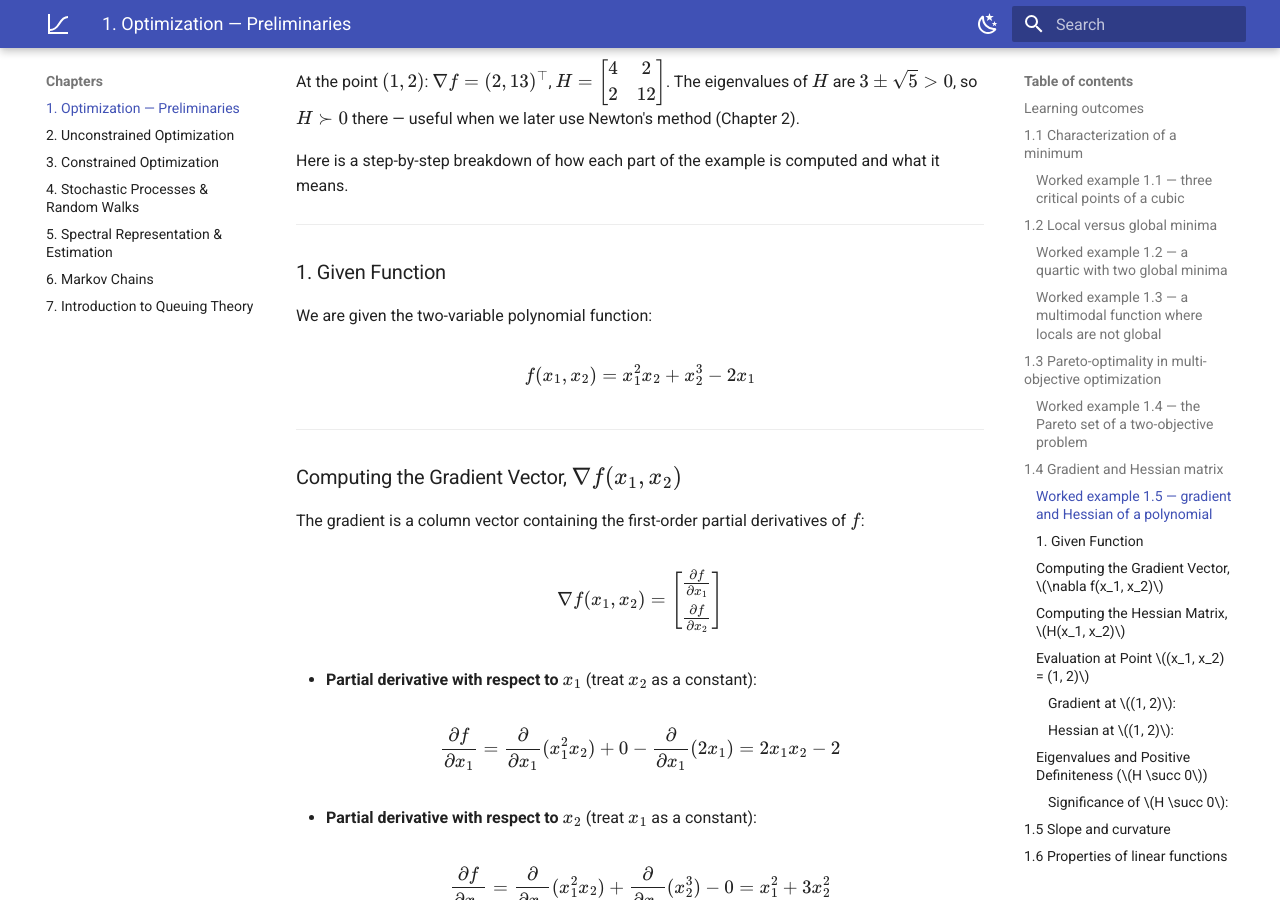
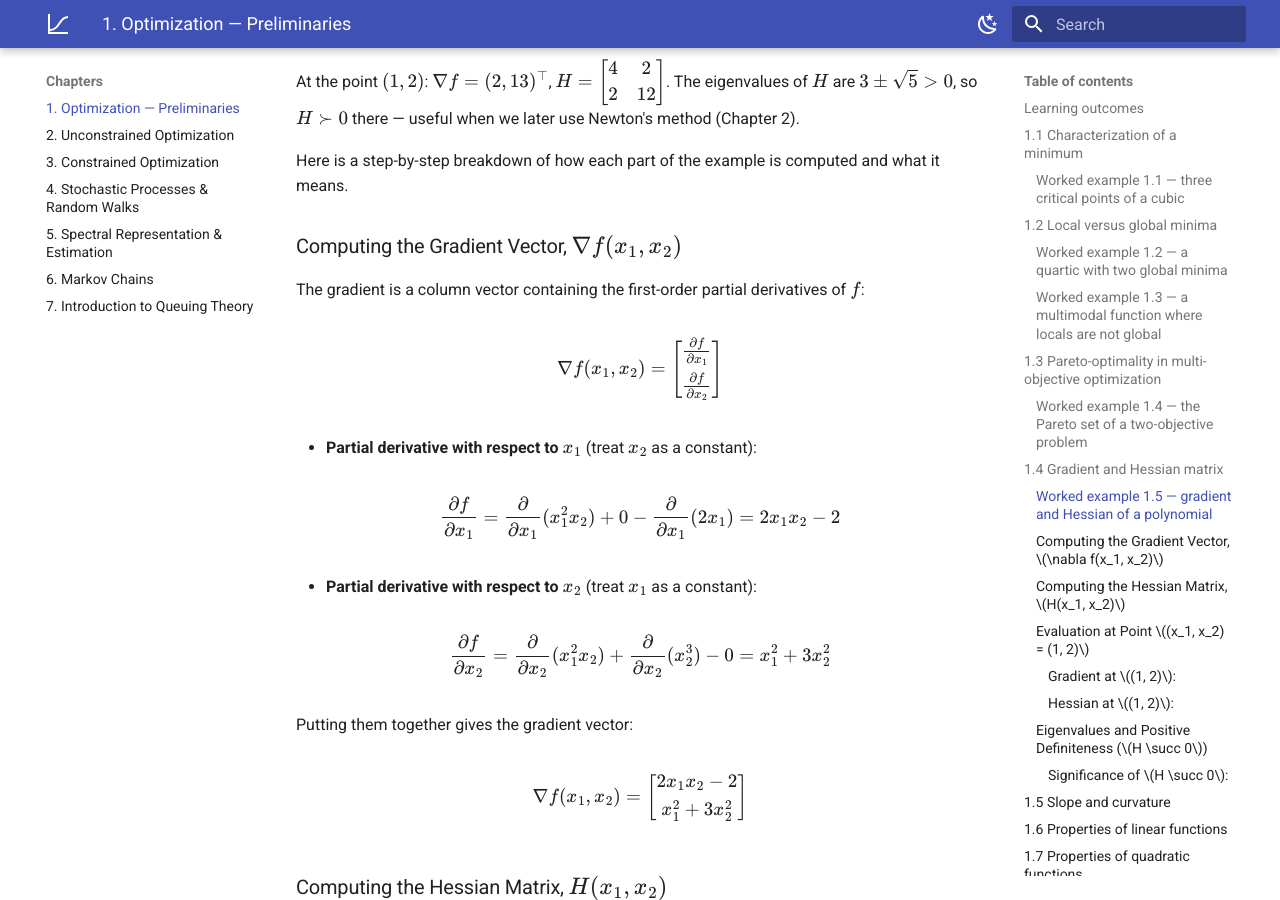
Before and after one commit to Tesfamichael-G/ECEG-6201-Analytical-optimization-and-Stochastic-Process, an MkDocs documentation site: the page built from docs/chapters/01-optimization-preliminaries.md, in a window 1280 px wide and 900 px high, scrolled down 4599 px. Built offline with MkDocs 1.6.1 and Material for MkDocs 9.7.7, drawn with Linux system fonts in a browser that asks for light colours.

Commit message:
Update 01-optimization-preliminaries.md

```diff
--- a/docs/chapters/01-optimization-preliminaries.md
+++ b/docs/chapters/01-optimization-preliminaries.md
@@ -184,17 +184,6 @@ The eigenvalues of \(H\) are \(3\pm\sqrt{5}>0\), so \(H\succ 0\) there — usefu
 
 Here is a step-by-step breakdown of how each part of the example is computed and what it means.
 
----
-
-### 1. Given Function
-
-We are given the two-variable polynomial function:
-
-
-$$f(x_1, x_2) = x_1^2 x_2 + x_2^3 - 2 x_1$$
-
----
-
 ### Computing the Gradient Vector, $\nabla f(x_1, x_2)$
 
 The gradient is a column vector containing the first-order partial derivatives of $f$:
@@ -205,7 +194,6 @@ $$\nabla f(x_1, x_2) = \begin{bmatrix} \frac{\partial f}{\partial x_1} \\ \frac{
 
 $$\frac{\partial f}{\partial x_1} = \frac{\partial}{\partial x_1}(x_1^2 x_2) + 0 - \frac{\partial}{\partial x_1}(2 x_1) = 2x_1 x_2 - 2$$
 
-
 * **Partial derivative with respect to $x_2$** (treat $x_1$ as a constant):
 
 $$\frac{\partial f}{\partial x_2} = \frac{\partial}{\partial x_2}(x_1^2 x_2) + \frac{\partial}{\partial x_2}(x_2^3) - 0 = x_1^2 + 3x_2^2$$
@@ -213,8 +201,6 @@ $$\frac{\partial f}{\partial x_2} = \frac{\partial}{\partial x_2}(x_1^2 x_2) + \
 Putting them together gives the gradient vector:
 
 $$\nabla f(x_1,x_2) = \begin{bmatrix} 2x_1 x_2 - 2 \\ x_1^2 + 3x_2^2 \end{bmatrix}$$
-
----
 
 ### Computing the Hessian Matrix, $H(x_1, x_2)$
 
@@ -231,14 +217,11 @@ Putting these into the matrix format gives:
 
 $$H(x_1,x_2) = \begin{bmatrix} 2x_2 & 2x_1 \\ 2x_1 & 6x_2 \end{bmatrix}$$
 
----
-
 ### Evaluation at Point $(x_1, x_2) = (1, 2)$
 
 #### Gradient at $(1, 2)$:
 
 $$\nabla f(1, 2) = \begin{bmatrix} 2(1)(2) - 2 \\ (1)^2 + 3(2)^2 \end{bmatrix} = \begin{bmatrix} 4 - 2 \\ 1 + 12 \end{bmatrix} = \begin{bmatrix} 2 \\ 13 \end{bmatrix} = (2, 13)^\top$$
-
 
 *(The transpose symbol $\top$ turns the row representation back into a column vector).*
 
```
